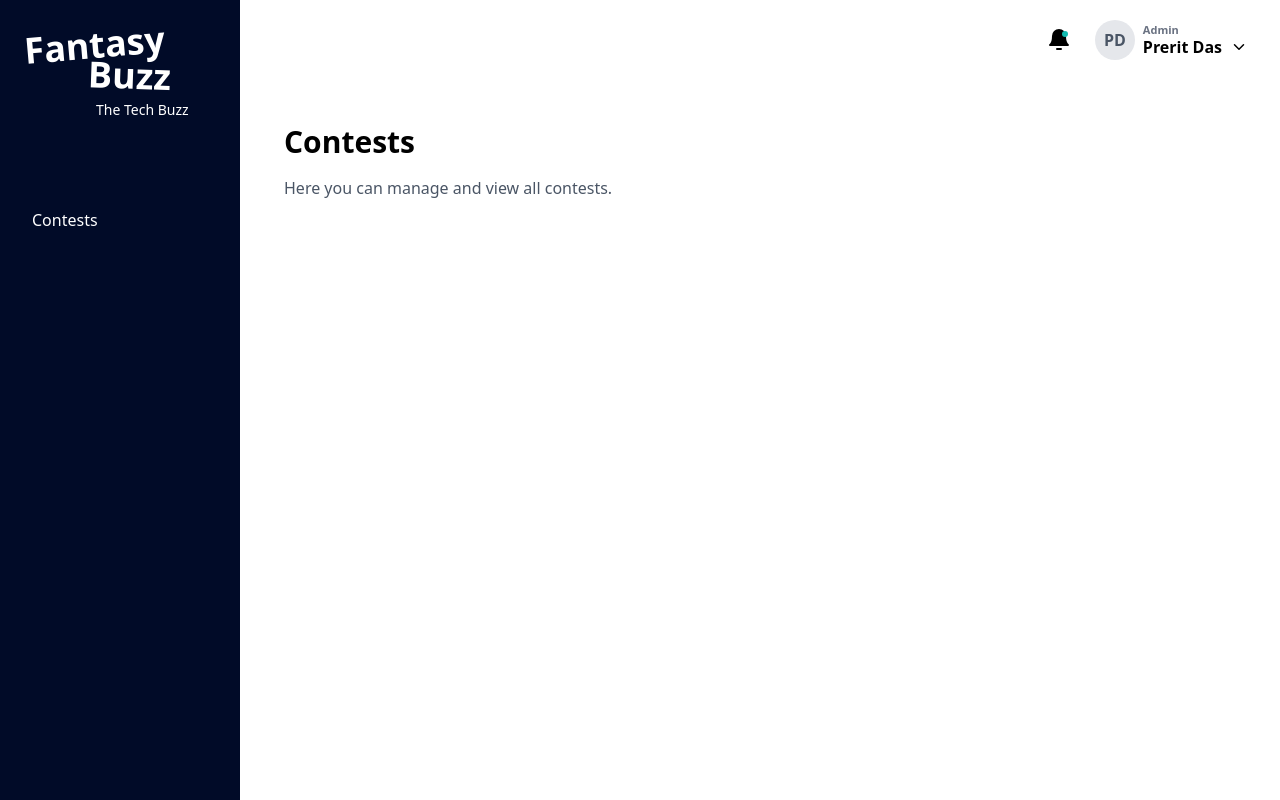
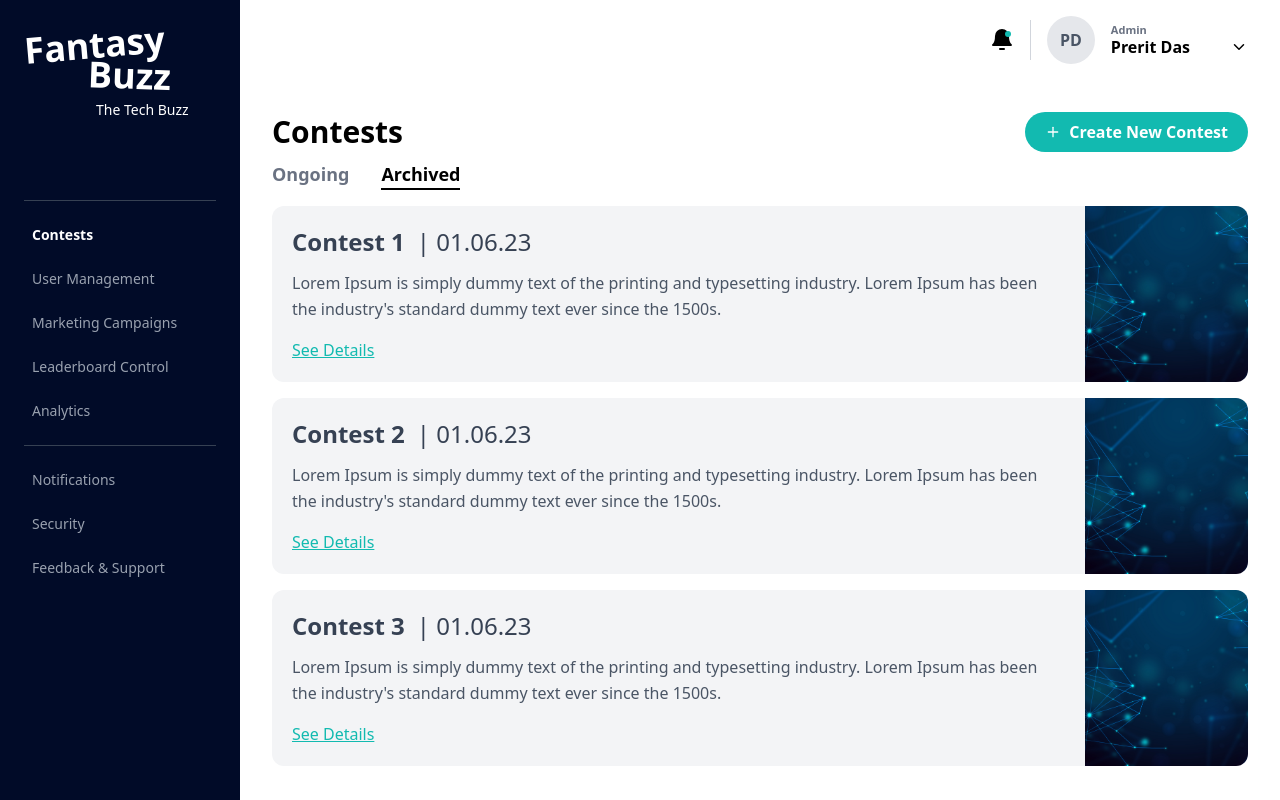
Before and after one commit to hassamsaleem55/devhouse-task, a React (Vite) app: page /contests in a window 1280 px wide. Built offline with nearby package versions, Linux system fonts and the light colour scheme.

Commit message:
contest list done

```diff
--- /dev/null
+++ b/src/components/ContestCard.tsx
@@ -0,0 +1,106 @@
+// type ContestCardProps = {
+//   contestNumber?: number;
+//   date?: string;
+//   description?: string;
+//   sideNote?: string;
+// };
+
+// function ContestCard({
+//   contestNumber = 1,
+//   date = "01.06.23",
+//   description = "Lorem Ipsum is simply dummy text of the printing and typesetting industry. Lorem Ipsum has been the industry's standard dummy text ever since the 1500s.",
+// //   sideNote = "Lorem Ipsum is simply dummy text of the printing and typesetting industry.",
+// }: ContestCardProps) {
+//   return (
+//     <div className="bg-gray-100 rounded-xl p-5 mb-6">
+//       {/* Header */}
+//       <div className="flex items-center gap-3 mb-3">
+//         <h3 className="text-2xl font-semibold text-gray-700">
+//           Contest {contestNumber}
+//         </h3>
+//         <span className="text-gray-700 text-2xl">| {date}</span>
+//       </div>
+
+//       {/* Body */}
+//       <div className="grid grid-cols-12 gap-4">
+//         {/* Main Description */}
+//         <div className="col-span-10">
+//           <p className="text-base text-gray-600 leading-relaxed">
+//             {description}
+//           </p>
+//         </div>
+
+//         {/* Side Note */}
+//         <div className="col-span-2">
+//           {/* <p className="text-sm text-gray-500 italic">{sideNote}</p> */}
+//           <img src="../../card-dummy.jpg" alt="" />
+//         </div>
+//         <div className="text-primary">
+//           <a href="#">
+//             <u>See Details</u>
+//           </a>
+//         </div>
+//       </div>
+//     </div>
+//   );
+// }
+
+// export default ContestCard;
+
+
+type ContestCardProps = {
+  contestNumber?: number;
+  date?: string;
+  description?: string;
+  imageSrc?: string;
+};
+
+function ContestCard({
+  contestNumber = 1,
+  date = "01.06.23",
+  description = "Lorem Ipsum is simply dummy text of the printing and typesetting industry. Lorem Ipsum has been the industry's standard dummy text ever since the 1500s.",
+  imageSrc = "/card-dummy.jpg",
+}: ContestCardProps) {
+  return (
+    <div className="bg-gray-100 rounded-xl mb-4 overflow-hidden transition">
+      <div className="grid grid-cols-12">
+
+
+        {/* Content on the right */}
+        <div className="col-span-10 p-5 flex flex-col justify-between">
+          <div>
+            {/* Header */}
+            <div className="flex items-center gap-3 mb-3">
+              <h3 className="text-2xl font-semibold text-gray-700">
+                Contest {contestNumber}
+              </h3>
+              <span className="text-gray-700 text-2xl">| {date}</span>
+            </div>
+
+            {/* Description */}
+            <p className="text-base text-gray-600 leading-relaxed">{description}</p>
+          </div>
+
+          {/* See Details Link */}
+          <div className="mt-4 text-primary">
+            <a href="#">
+              <u>See Details</u>
+            </a>
+          </div>
+        </div>
+
+
+          {/* Image on the right */}
+        <div className="col-span-2">
+          <img
+            src={imageSrc}
+            alt={`Contest ${contestNumber}`}
+            className="w-full h-full object-cover"
+          />
+        </div>
+      </div>
+    </div>
+  );
+}
+
+export default ContestCard;
--- a/src/components/Form.tsx
+++ b/src/components/Form.tsx
@@ -1,5 +1,5 @@
 import { useState } from "react";
-import { Eye, EyeOff } from "lucide-react";
+import { Eye, EyeOff, PlusIcon } from "lucide-react";
 
 const bgColorClasses: Record<string, string> = {
   black: "bg-black",
@@ -63,4 +63,13 @@ function FormButton({
   );
 }
 
-export { FormInput, FormButton };
+function BtnCreateNew({label}: {label: string}) {
+  return (
+    <button className="flex items-center gap-2 px-5 py-2 bg-primary text-white font-semibold rounded-full hover:bg-primary/90 transition cursor-pointer">
+      <PlusIcon size={16} />
+      Create New {label}
+    </button>
+  );
+}
+
+export { FormInput, FormButton, BtnCreateNew };
--- a/src/pages/Contests.tsx
+++ b/src/pages/Contests.tsx
@@ -1,11 +1,65 @@
+import { useState } from "react";
+import { BtnCreateNew } from "../components/Form";
+import ContestCard from "../components/ContestCard";
+
 function Contests() {
+  const tabs = [
+    { id: "ongoing", label: "Ongoing" },
+    { id: "archived", label: "Archived" },
+  ];
+
+  const [activeTab, setActiveTab] = useState<string>("archived");
+  const renderContests = (count: number = 5) => {
+    const cards = [];
+    for (let index = 1; index <= count; index++) {
+      cards.push(<ContestCard key={index} contestNumber={index} />);
+    }
+    return cards;
+  };
+
   return (
-    <div className="p-3">
-      <h1 className="text-3xl font-bold mb-4">Contests</h1>
-      <p className="text-gray-600">
-        Here you can manage and view all contests.
-      </p>
-    </div>
+    <>
+      {/* Header */}
+      <div className="flex items-center justify-between mb-2">
+        <h1 className="text-3xl font-bold">Contests</h1>
+        <BtnCreateNew label="Contest" />
+      </div>
+
+      {/* Tabs */}
+      <div className="tabs-container">
+        {/* Tab Headers */}
+        <div className="flex gap-8 mb-4">
+          {tabs.map((tab) => (
+            <button
+              key={tab.id}
+              onClick={() => setActiveTab(tab.id)}
+              className={`text-lg font-semibold border-b-2 transition-colors cursor-pointer ${
+                activeTab === tab.id
+                  ? "border-base font-bold text-base"
+                  : "border-transparent text-gray-500 hover:text-basic hover:border-basic"
+              }`}
+            >
+              {tab.label}
+            </button>
+          ))}
+        </div>
+
+        {/* Tab Content */}
+        <div className="tab-content-area space-y-4">
+          {activeTab === "ongoing" && (
+            <div id="ongoing" className="tab-pane">
+              {renderContests(5)}
+            </div>
+          )}
+
+          {activeTab === "archived" && (
+            <div id="archived" className="tab-pane">
+              {renderContests(3)} {/* Example: fewer archived contests */}
+            </div>
+          )}
+        </div>
+      </div>
+    </>
   );
 }
 
--- a/src/sections/AdminHeader.tsx
+++ b/src/sections/AdminHeader.tsx
@@ -3,27 +3,25 @@ import BellIcon from "../components/BellIcon";
 
 function AdminHeader() {
   return (
-    <header className="h-20 px-8 flex items-center justify-between bg-white">
-      {/* Left placeholder (breadcrumbs / search / etc. later) */}
-      <div></div>
+    <header className="h-20 px-8 flex items-center justify-end bg-white gap-4">
+      {/* Bell Section */}
+      <div className="flex h-10 border-r border-gray-300 pr-4 items-center justify-end gap-6">
+        <BellIcon />
+      </div>
 
-      {/* Right user controls */}
-      <div className="flex items-center gap-6">
-        <BellIcon />
-
-        <div className="flex items-center gap-2 font-semibold">
+      {/* Avatar + User Info Section */}
+      <div className="flex items-center gap-4 font-semibold justify-between">
         {/* Avatar */}
-          <div className="w-10 h-10 bg-gray-200 text-gray-600 flex items-center justify-center rounded-full">
+        <div className="w-12 h-12 bg-gray-200 text-gray-600 flex items-center justify-center rounded-full text-base">
           PD
         </div>
 
         {/* User Info */}
-          <div className="leading-tight">
+        <div className="leading-tight flex flex-col">
           <div className="text-gray-500 text-xxs">Admin</div>
-            <div className="text-md flex items-center gap-2">
+          <div className="text-md flex items-center gap-10">
             Prerit Das
             <ChevronDown size={18} />
-            </div>
           </div>
         </div>
       </div>
--- a/src/sections/Sidebar.tsx
+++ b/src/sections/Sidebar.tsx
@@ -2,21 +2,23 @@ import { Link } from "react-router";
 import CompanyLogo from "../components/CompanyLogo";
 
 function Sidebar() {
-  const links = [
+  const LINKS = [
     {
-      "section-1": [
-        { to: "/contests", label: "Contests" },
-        { to: "#", label: "User Management" },
-        { to: "#", label: "Marketing Compaigns" },
-        { to: "#", label: "Leaderboard Control" },
-        { to: "#", label: "Analytics" },
+      id: 1,
+      items: [
+        { to: "/contests", label: "Contests", active: true },
+        { to: "#", label: "User Management", active: false },
+        { to: "#", label: "Marketing Campaigns", active: false },
+        { to: "#", label: "Leaderboard Control", active: false },
+        { to: "#", label: "Analytics", active: false },
       ],
     },
     {
-      "section-2": [
-        { to: "#", label: "Notifications" },
-        { to: "#", label: "Security" },
-        { to: "#", label: "Feedback & Support" },
+      id: 2,
+      items: [
+        { to: "#", label: "Notifications", active: false },
+        { to: "#", label: "Security", active: false },
+        { to: "#", label: "Feedback & Support", active: false },
       ],
     },
   ];
@@ -29,13 +31,28 @@ function Sidebar() {
       </div>
 
       {/* Nav (later expandable) */}
-      <nav className="flex-1 space-y-4">
-        <Link
-          to="/contests"
-          className="block px-2 py-2 rounded hover:bg-primary"
-        >
-          Contests
-        </Link>
+      <nav className="flex-1 space-y-4 text-sm">
+        {LINKS.map((navLink) => {
+          return (
+            <div
+              key={navLink.id}
+              className="space-y-2 border-t border-gray-700 pt-4"
+            >
+              {navLink.items.map((item, index) => {
+                return (
+                  <div key={index} className={item.active ? "font-semibold" : "font-normal text-gray-400"}>
+                    <Link
+                      to={item.to}
+                      className="block px-2 py-2 rounded hover:bg-primary hover:text-white"
+                    >
+                      {item.label}
+                    </Link>
+                  </div>
+                );
+              })}
+            </div>
+          );
+        })}
       </nav>
     </aside>
   );
```
Also changed, not shown: public/card-dummy.jpg (added). Lines whose indentation alone changed are shown as unchanged.
